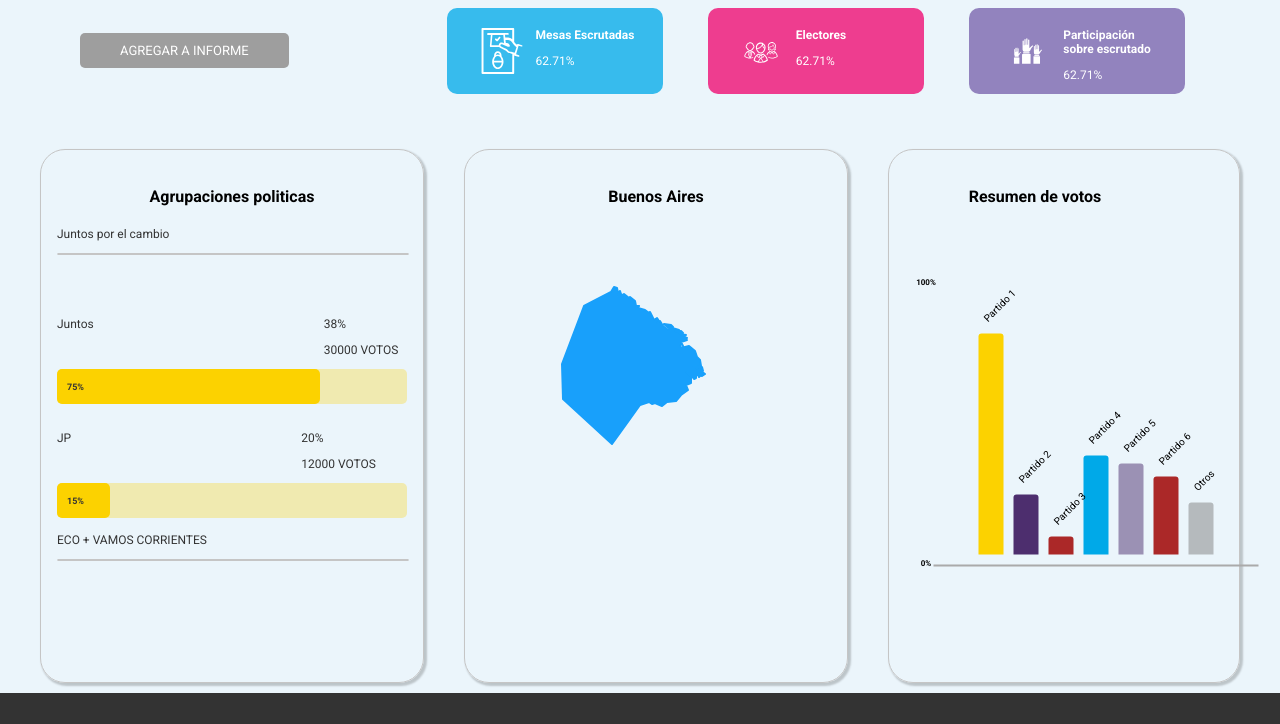
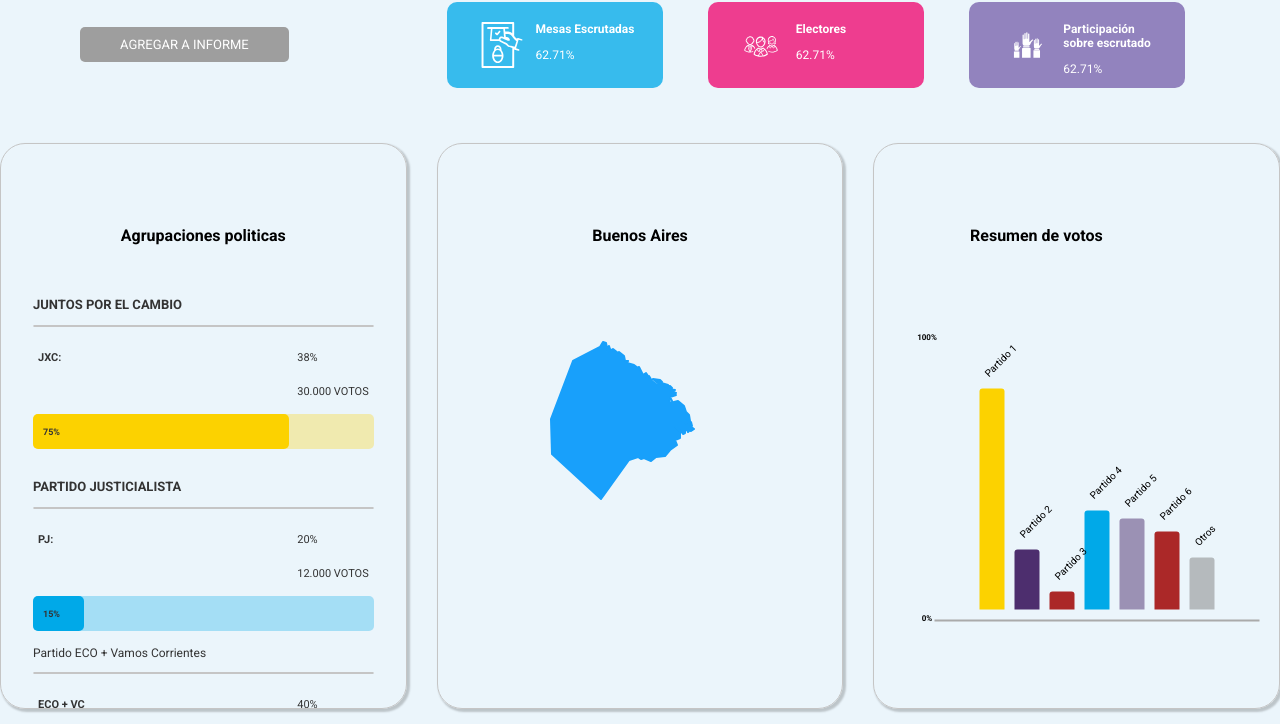
Before and after one commit to MaDelfina/-tup-lc2-votacion-app, a plain HTML site: page generales.html in a window 1280 px wide. Shown: the part 591-1315 px from the top of the page. Drawn offline with Linux system fonts and the light colour scheme.

Commit message:
modificaciones en generales.html/generales.css

```diff
--- a/css/common.css
+++ b/css/common.css
@@ -20,7 +20,7 @@ body{
 
 #logo{
     margin: 0px 20px;
-    width: 150px;
+    width: 10%;
 }
 
 p{
--- a/css/pages/generales.css
+++ b/css/pages/generales.css
@@ -133,7 +133,7 @@ form {
     display: flex;
     justify-content: space-between;
     align-items: center;
-    margin:40px;
+    padding: 0px 40px 40px 40px
 }
 
 #boton-informe{
@@ -235,9 +235,9 @@ form {
 /*sec-contenido recuadros centrales*/
 #recuadros-centrales{
     display:flex;
-    margin:10px 40px ;
     justify-content: center;
-    gap:40px;
+    gap:30px;
+    padding-bottom: 50px;
 }
 
 .recuadro {
@@ -246,28 +246,49 @@ form {
     border-radius: 25px;
     border: 1px var(--borde-Grilla) solid;
     box-shadow: 2px 2px 2px 1px rgba(0, 0, 0, 0.2);
-    padding: 1em;
+    padding: 2em;
     align-items: center;
+    justify-content: center;
+    overflow-y: auto;
+    overflow-x:hidden;
 }
 
 .titulo {
     font-weight: bold;
+    padding: 1.8em 0 1rem 0;
     text-align: center;
     white-space: nowrap;
 }
 
 /*Recuadro 1*/
-.juntos-por-el-cambio {
-    display: flex;
+.titulo-agrupaciones p{
+    font-size: 13px;
+    padding-top:15px;
+    font-weight: bold;
+    text-transform: uppercase;
+    color:var(--textos)
 }
 
-.juntos-por-el-cambio>div {
-    margin: 0px 0px 0px 230px;
+.nombre-agrupaciones p,
+.texto-agrupaciones p{
+    font-size:11px;
+    color:var(--textos);
+    padding:5px;
+    text-transform: uppercase;
+}
+
+.nombre-agrupaciones p{
+    font-weight: bold;
+}
+
+.juntos-por-el-cambio,
+.partido-justicialista,
+.partido-eco {
+    display: flex;
+    justify-content: space-between;
 }
 
 hr{
-    width: 350px;
-    margin: 0 auto 50px auto;
     border-radius: 15px;
     border: 1px solid var(--borde-Grilla);
     border-collapse: collapse;
--- a/generales.html
+++ b/generales.html
@@ -277,40 +277,66 @@
                 <!--Recuadro 1-->
                 <div class="recuadro agrupacion-politica">
                     <h4 class="titulo">Agrupaciones politicas</h4>
-                    <p>Juntos por el cambio</p>
-
+                    <!--Recuadro Juntos x el cambio-->
+                    <div class="titulo-agrupaciones">
+                        <p>Juntos por el cambio</p>
+                    </div>
                     <hr>
-
                     <div class="juntos juntos-por-el-cambio">
-                        <p>Juntos</p>
-                        <div>
+                        <div class="nombre-agrupaciones">
+                        <p>JxC:</p>
+                        </div>
+                        <div class="texto-agrupaciones">
                             <p>38%</p>
-                            <p>30000 VOTOS</p>
+                            <p>30.000 VOTOS</p>
                         </div>
                     </div>
-
-                    <!--barra de progreso de los recuadros-->
+                    <!--barra de progreso juntos por el cambio-->
                     <div class="progress" style="background: var(--grafica-amarillo-claro);">
                         <div class="progress-bar" style="width:75%; background: var(--grafica-amarillo);">
                             <span class="progress-bar-text">75%</span>
                         </div>
                     </div>
-
-                    <div class="jp juntos-por-el-cambio">
-                        <p>JP</p>
-                        <div>
+                    <!--Recuadro partido justicialista-->
+                    <div class="titulo-agrupaciones">
+                        <p>Partido Justicialista</p>
+                    </div>
+                    <hr>
+                    <div class="jp partido-justicialista">
+                        <div class="nombre-agrupaciones">
+                            <p>PJ:</p>
+                        </div>
+                        <div class="texto-agrupaciones">
                             <p>20%</p>
-                            <p>12000 VOTOS</p>
+                            <p>12.000 VOTOS</p>
                         </div>
                     </div>
-                    <div class="progress" style="background: var(--grafica-amarillo-claro);">
-                        <div class="progress-bar" style="width:15%; background: var(--grafica-amarillo);">
+                     <!--barra de progreso partido justicialista-->
+                    <div class="progress" style="background: var(--grafica-celeste-claro);">
+                        <div class="progress-bar" style="width:15%; background: var(--grafica-celeste);">
                             <span class="progress-bar-text">15%</span>
                         </div>
                     </div>
-                    <p>ECO + VAMOS CORRIENTES</p>
+                    <!--Recuadro ECO-->
+                    <div class="titulo-agrupacion">
+                        <p>Partido ECO + Vamos Corrientes</p>
+                    </div>
                     <hr>
-
+                    <div class="ECO partido-eco">
+                        <div class="nombre-agrupaciones">
+                            <p>ECO + VC</p>
+                        </div>
+                        <div class="texto-agrupaciones">
+                            <p>40%</p>
+                            <p>40.000 VOTOS</p>
+                        </div>
+                    </div>
+                    <!--barra de progreso ECO-->
+                    <div class="progress" style="background: var(--grafica-verde-claro);">
+                        <div class="progress-bar" style="width:40%; background: var(--grafica-verde);">
+                            <span class="progress-bar-text">40%</span>
+                        </div>
+                    </div>
                 </div>
 
                 <!--Recuadro 2-->
```
Also changed, not shown: paso.html (+2 -2 lines).
